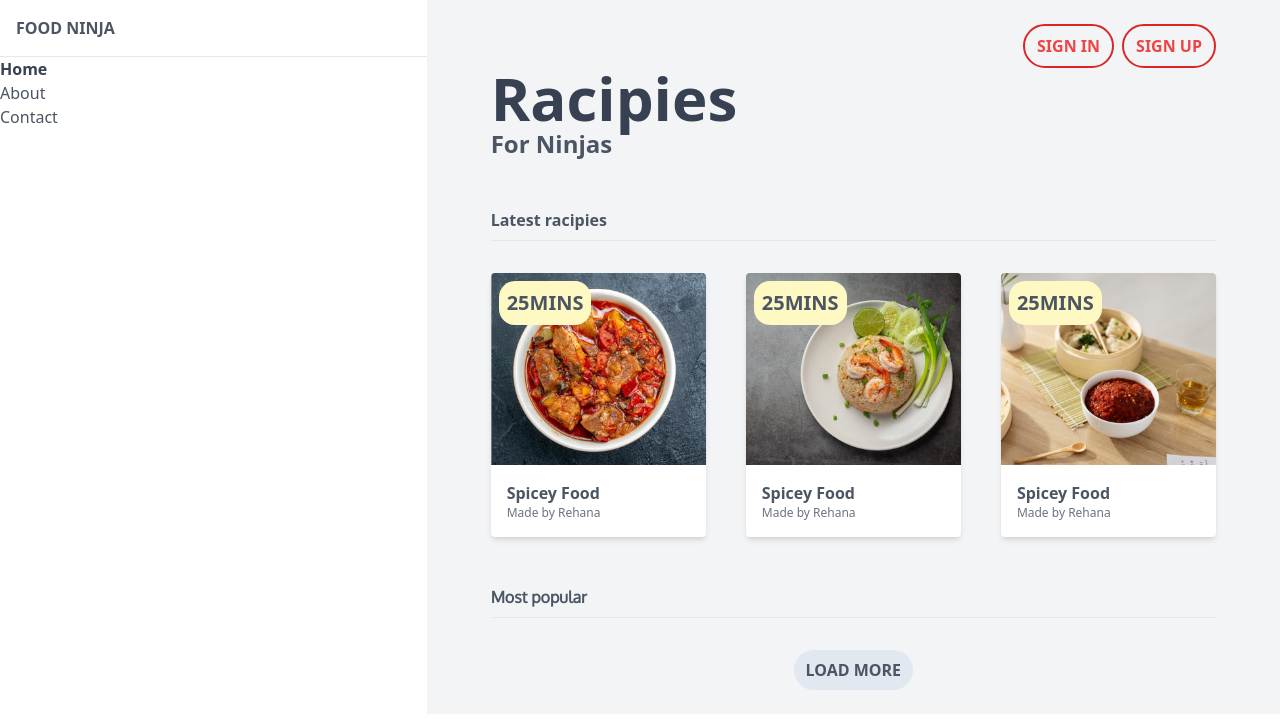
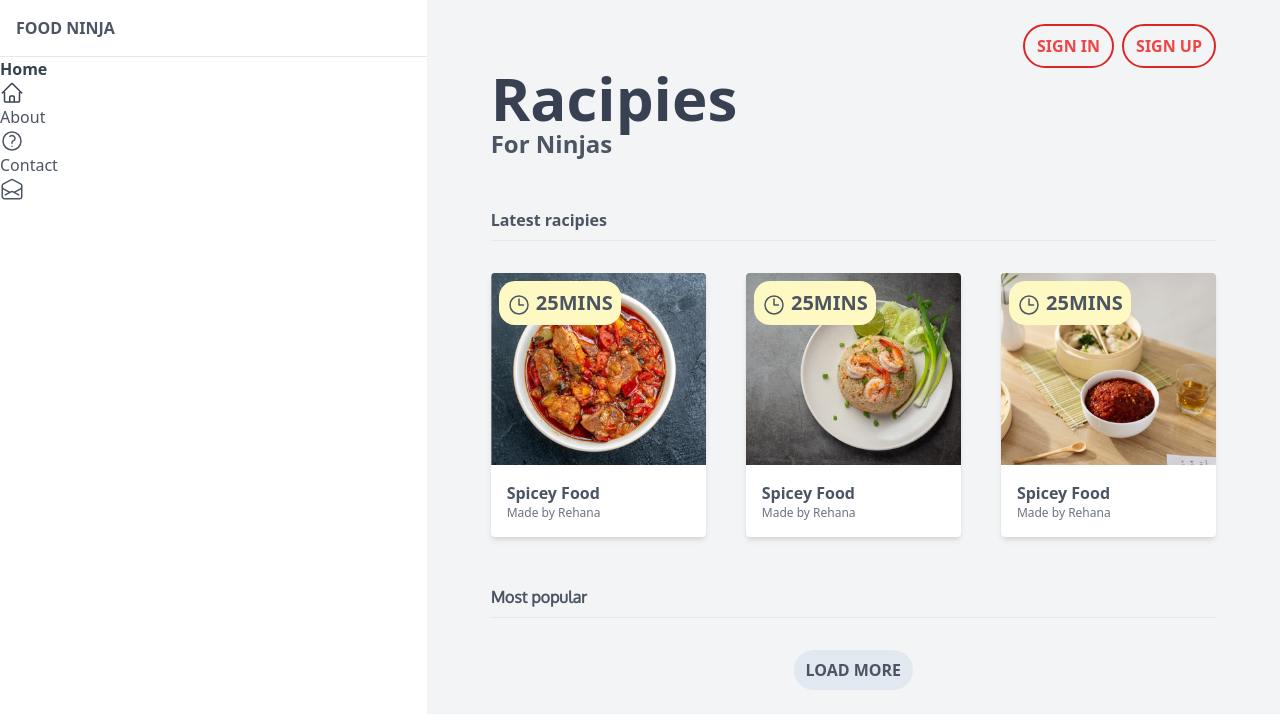
Before and after one commit to summenurfatema/food_ninja, a website: page public/index.html in a window 1280 px wide. Drawn offline with Linux system fonts and the light colour scheme.

Commit message:
14th class done

```diff
--- a/public/index.html
+++ b/public/index.html
@@ -20,16 +20,34 @@
                     <li class="text-gray-700 font-bold">
                         <a href="#">
                             <span>Home</span>
+                            <svg class="w-6" xmlns="http://www.w3.org/2000/svg" fill="none" viewBox="0 0 24 24"
+                                stroke-width="1.5" stroke="currentColor" class="w-6 h-6">
+                                <path stroke-linecap="round" stroke-linejoin="round"
+                                    d="M2.25 12l8.954-8.955c.44-.439 1.152-.439 1.591 0L21.75 12M4.5 9.75v10.125c0 .621.504 1.125 1.125 1.125H9.75v-4.875c0-.621.504-1.125 1.125-1.125h2.25c.621 0 1.125.504 1.125 1.125V21h4.125c.621 0 1.125-.504 1.125-1.125V9.75M8.25 21h8.25" />
+                            </svg>
+
                         </a>
                     </li>
                     <li>
                         <a href="#">
                             <span>About</span>
+                            <svg class="w-6" xmlns="http://www.w3.org/2000/svg" fill="none" viewBox="0 0 24 24"
+                                stroke-width="1.5" stroke="currentColor" class="w-6 h-6">
+                                <path stroke-linecap="round" stroke-linejoin="round"
+                                    d="M9.879 7.519c1.171-1.025 3.071-1.025 4.242 0 1.172 1.025 1.172 2.687 0 3.712-.203.179-.43.326-.67.442-.745.361-1.45.999-1.45 1.827v.75M21 12a9 9 0 11-18 0 9 9 0 0118 0zm-9 5.25h.008v.008H12v-.008z" />
+                            </svg>
+
                         </a>
                     </li>
                     <li>
                         <a href="#">
                             <span>Contact</span>
+                            <svg class="w-6" xmlns="http://www.w3.org/2000/svg" fill="none" viewBox="0 0 24 24"
+                                stroke-width="1.5" stroke="currentColor" class="w-6 h-6">
+                                <path stroke-linecap="round" stroke-linejoin="round"
+                                    d="M21.75 9v.906a2.25 2.25 0 01-1.183 1.981l-6.478 3.488M2.25 9v.906a2.25 2.25 0 001.183 1.981l6.478 3.488m8.839 2.51l-4.66-2.51m0 0l-1.023-.55a2.25 2.25 0 00-2.134 0l-1.022.55m0 0l-4.661 2.51m16.5 1.615a2.25 2.25 0 01-2.25 2.25h-15a2.25 2.25 0 01-2.25-2.25V8.844a2.25 2.25 0 011.183-1.98l7.5-4.04a2.25 2.25 0 012.134 0l7.5 4.04a2.25 2.25 0 011.183 1.98V19.5z" />
+                            </svg>
+
                         </a>
                     </li>
                 </ul>
@@ -58,6 +76,11 @@
                             <span class="block text-gray-500 text-xs">Made by Rehana</span>
                         </div>
                         <div class="badge">
+                            <svg class="inline-block w-6" xmlns="http://www.w3.org/2000/svg" fill="none"
+                                viewBox="0 0 24 24" stroke-width="1.5" stroke="currentColor" class="w-6 h-6">
+                                <path stroke-linecap="round" stroke-linejoin="round"
+                                    d="M12 6v6h4.5m4.5 0a9 9 0 11-18 0 9 9 0 0118 0z" />
+                            </svg>
                             <span>25mins</span>
                         </div>
                     </div>
@@ -71,6 +94,11 @@
                             <span class="block text-gray-500 text-xs">Made by Rehana</span>
                         </div>
                         <div class="badge">
+                            <svg class="inline-block w-6" xmlns="http://www.w3.org/2000/svg" fill="none"
+                                viewBox="0 0 24 24" stroke-width="1.5" stroke="currentColor" class="w-6 h-6">
+                                <path stroke-linecap="round" stroke-linejoin="round"
+                                    d="M12 6v6h4.5m4.5 0a9 9 0 11-18 0 9 9 0 0118 0z" />
+                            </svg>
                             <span>25mins</span>
                         </div>
                     </div>
@@ -84,6 +112,12 @@
                             <span class="block text-gray-500 text-xs">Made by Rehana</span>
                         </div>
                         <div class="badge">
+                            <svg class="inline-block w-6" xmlns="http://www.w3.org/2000/svg" fill="none"
+                                viewBox="0 0 24 24" stroke-width="1.5" stroke="currentColor" class="w-6 h-6">
+                                <path stroke-linecap="round" stroke-linejoin="round"
+                                    d="M12 6v6h4.5m4.5 0a9 9 0 11-18 0 9 9 0 0118 0z" />
+                            </svg>
+
                             <span>25mins</span>
                         </div>
                     </div>
```
Also changed, not shown: public/style.css.
